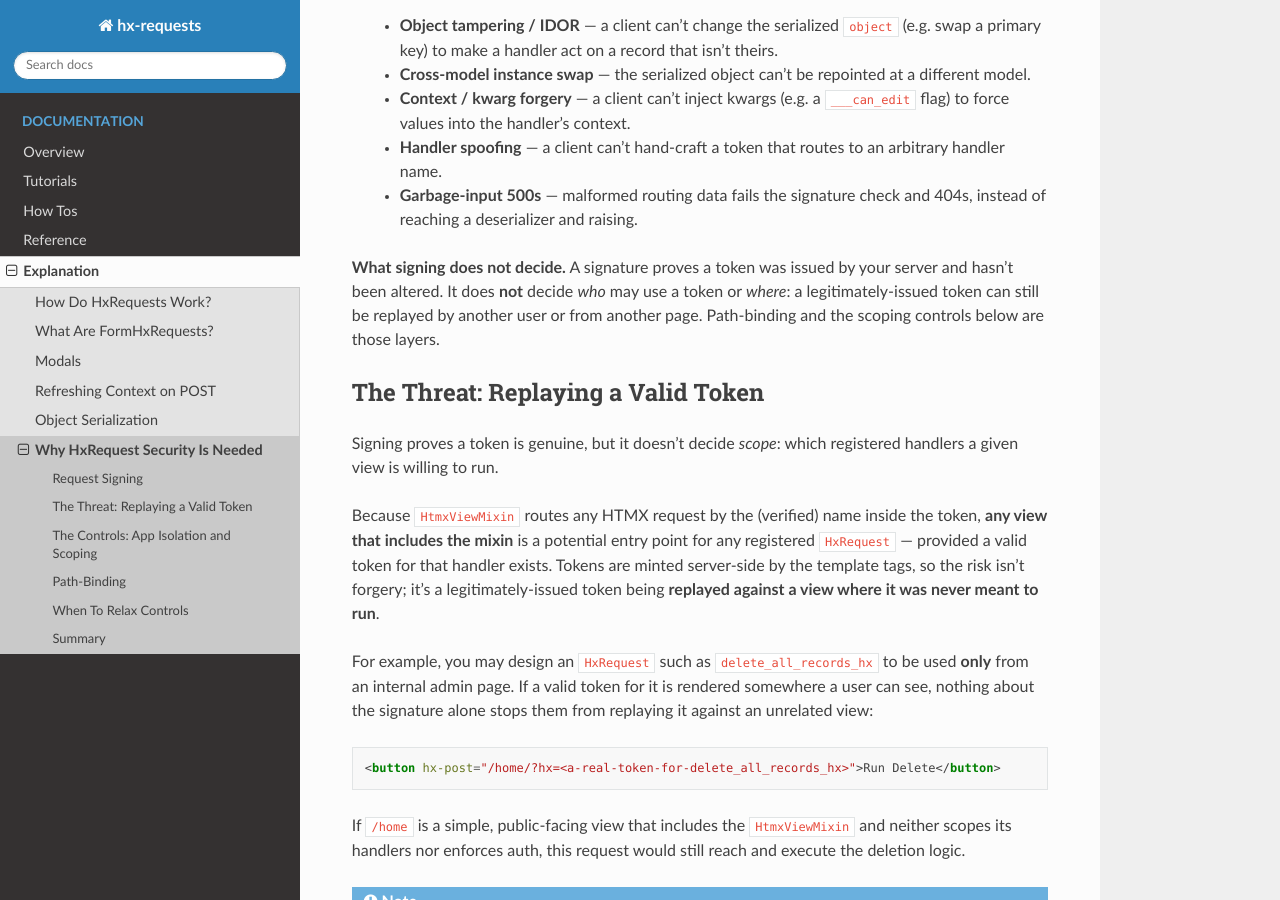
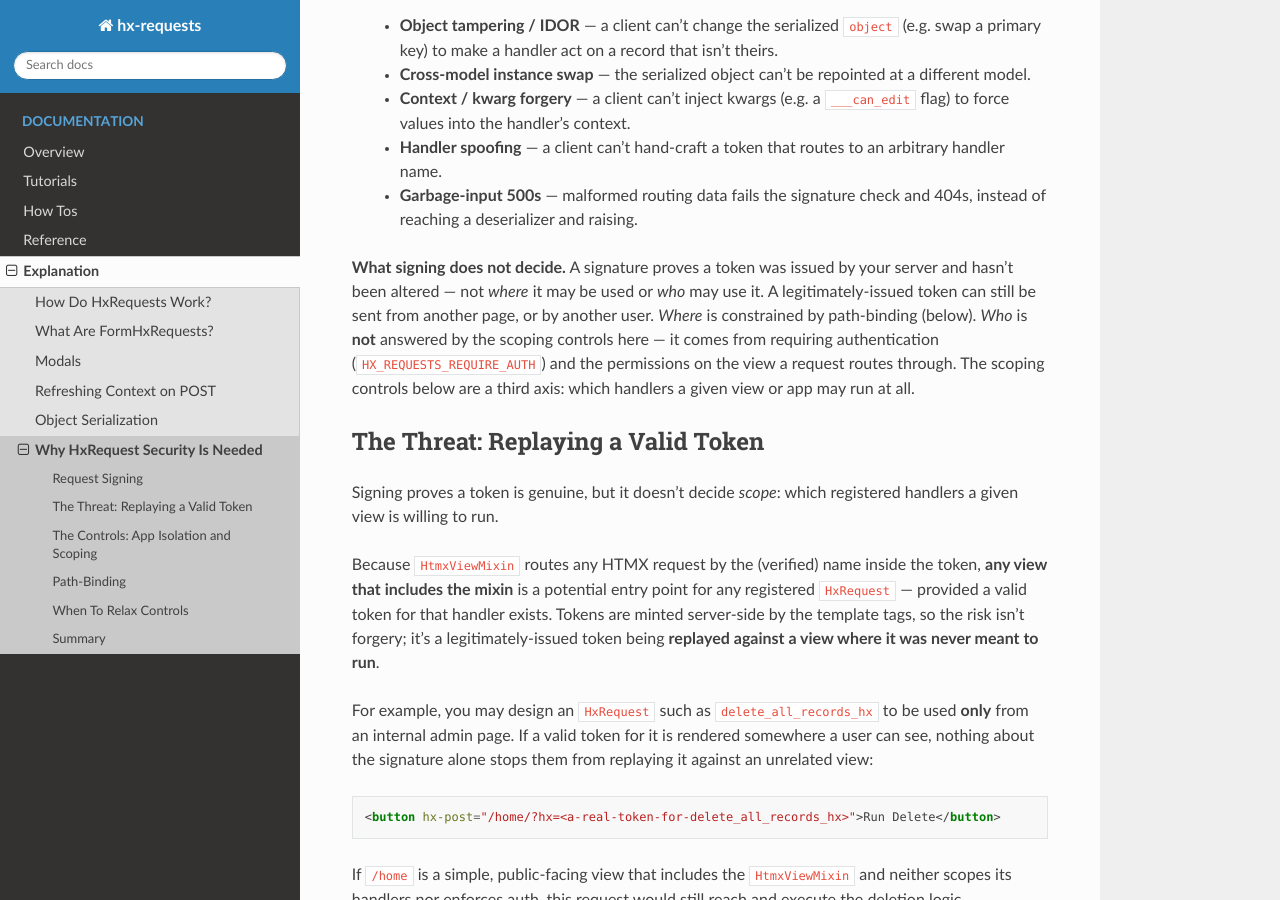
Before and after one commit to yaakovLowenstein/hx-requests, a Sphinx documentation site: the page built from docs/explanation/securing_hx_requests.rst, in a window 1280 px wide and 900 px high, scrolled down 811 px. Built offline with Sphinx 7.4.7 and the Read the Docs theme 3.1.0, drawn with Linux system fonts in a browser that asks for light colours; pages that are not in the unit, such as notebooks, are missing from menus.

Commit message:
docs: correct who-vs-where in the signing section
The scoping controls decide *which* handler a view/app may run, not *who* may
run it. Reframe 'what signing does not decide' as three axes: path-binding
constrains where, authentication + the routing view's permissions constrain who,
and the scoping controls constrain which handler -- instead of implying scoping
covers 'another user'.

```diff
--- a/docs/explanation/securing_hx_requests.rst
+++ b/docs/explanation/securing_hx_requests.rst
@@ -50,9 +50,13 @@ vectors:
       and 404s, instead of reaching a deserializer and raising.
 
 **What signing does not decide.** A signature proves a token was issued by your
-server and hasn't been altered. It does **not** decide *who* may use a token or
-*where*: a legitimately-issued token can still be replayed by another user or
-from another page. Path-binding and the scoping controls below are those layers.
+server and hasn't been altered — not *where* it may be used or *who* may use it.
+A legitimately-issued token can still be sent from another page, or by another
+user. *Where* is constrained by path-binding (below). *Who* is **not** answered
+by the scoping controls here — it comes from requiring authentication
+(:code:`HX_REQUESTS_REQUIRE_AUTH`) and the permissions on the view a request
+routes through. The scoping controls below are a third axis: which handlers a
+given view or app may run at all.
 
 
 The Threat: Replaying a Valid Token
```
